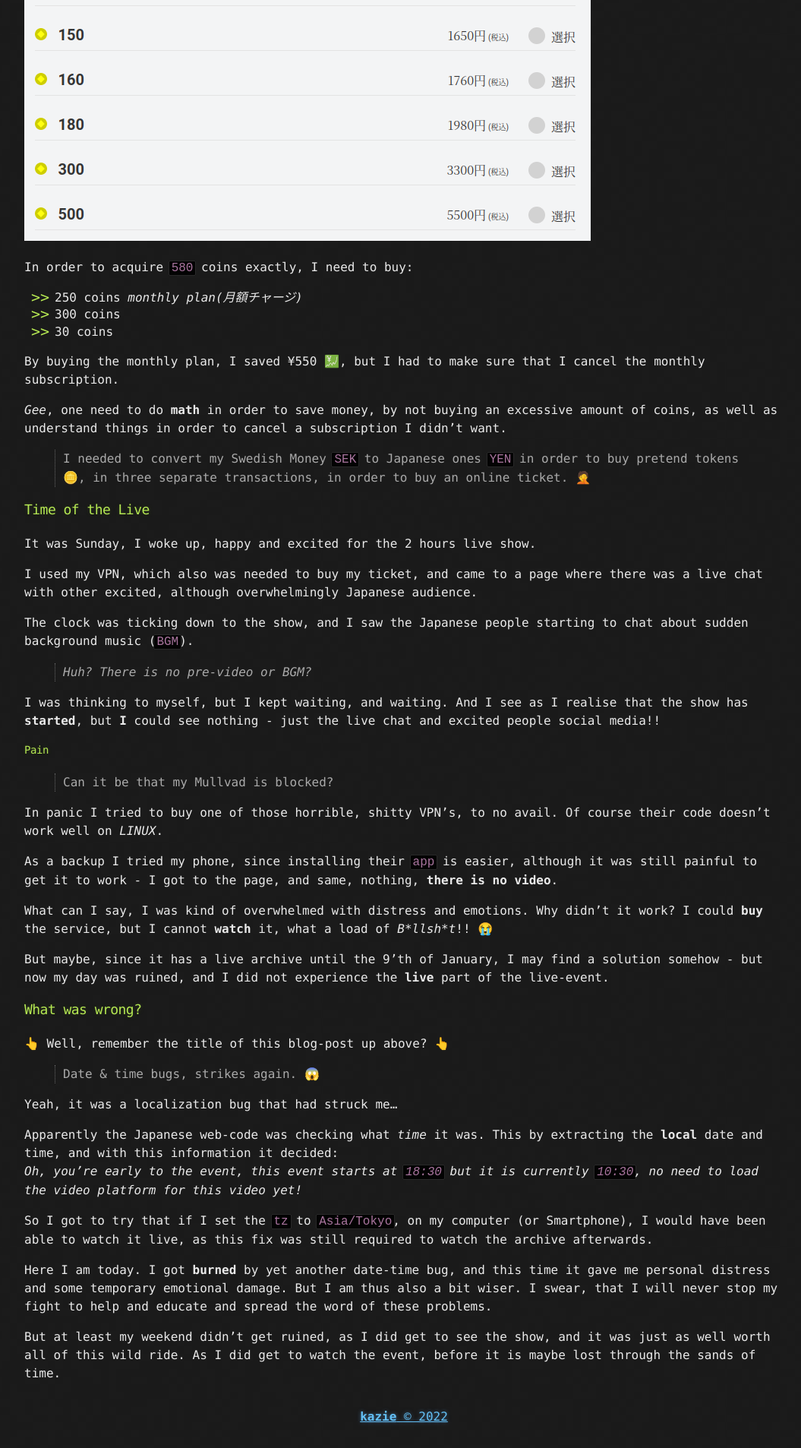
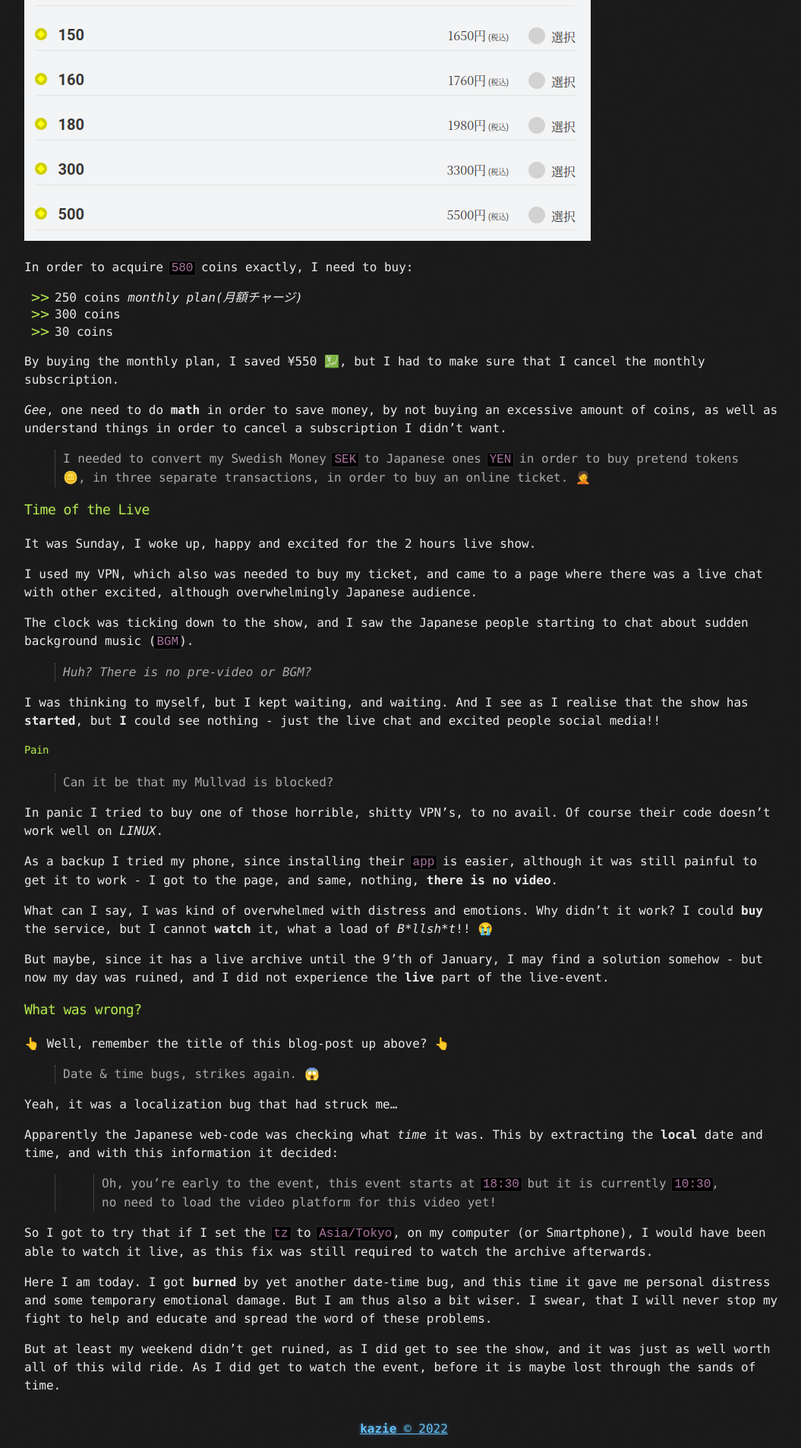
Before and after one commit to kazie/blog-about-anything, a Jekyll site: the page built from docs/_posts/2022-12-20-TZ-strikes-again.md, in a window 1280 px wide. Shown: the part 3147-5053 px from the top of the page at 76% size, without its empty margins (108-1163 px from the left). Built offline with Jekyll 4.4.1, drawn with Linux system fonts in a browser that asks for light colours.

Commit message:
Format the quote differently, to make it pop out

```diff
--- a/docs/_posts/2022-12-20-TZ-strikes-again.md
+++ b/docs/_posts/2022-12-20-TZ-strikes-again.md
@@ -112,7 +112,8 @@ But maybe, since it has a live archive until the 9'th of January, I may find a s
 Yeah, it was a localization bug that had struck me...
 
 Apparently the Japanese web-code was checking what _time_ it was. This by extracting the __local__ date and time, and with this information it decided:
-_Oh, you're early to the event, this event starts at `18:30` but it is currently `10:30`, no need to load the video platform for this video yet!_
+
+> > Oh, you're early to the event, this event starts at `18:30` but it is currently `10:30`, no need to load the video platform for this video yet!
 
 So I got to try that if I set the `tz` to `Asia/Tokyo`, on my computer (or Smartphone), I would have been able to watch it live, as this fix was still required to watch the archive afterwards.
 
```
